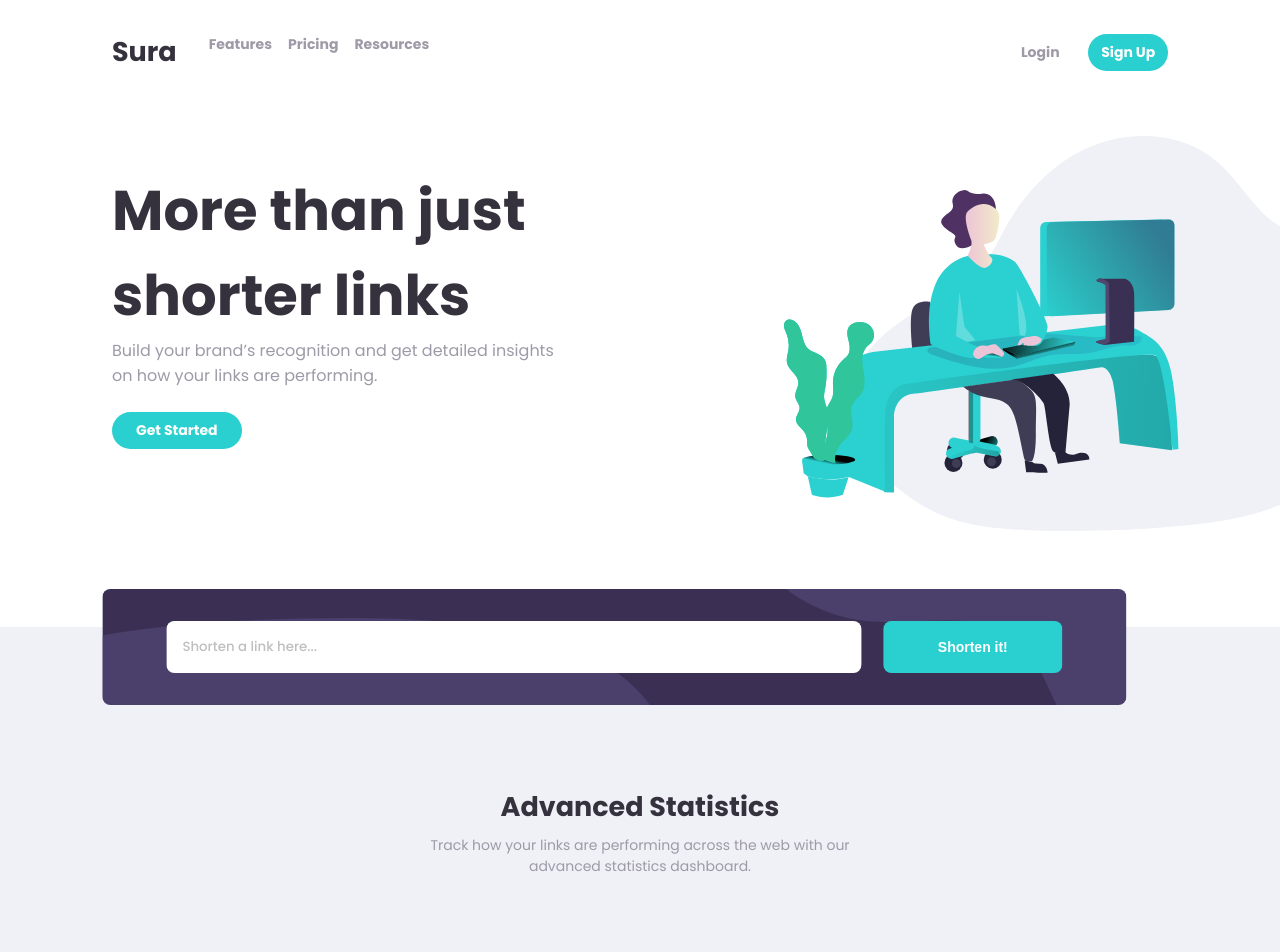
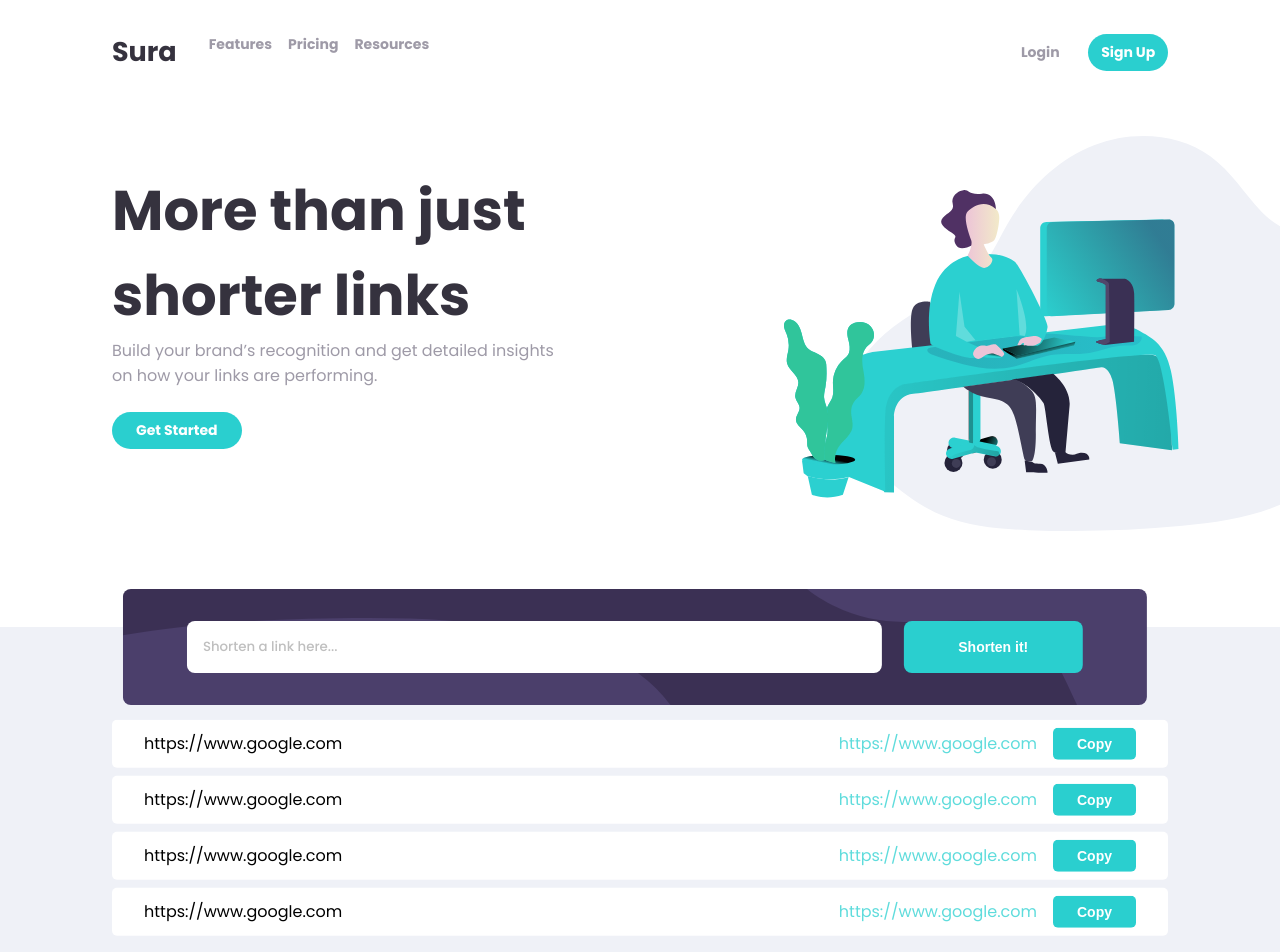
Before and after one commit to DeveloperAspire/sura, a React (Create React App) app: page / in a window 1280 px wide. Shown: the top 952 px of the page. Built offline with nearby package versions, Linux system fonts and the light colour scheme.

Commit message:
Built the Result and Result item component and styled it while adding it to the relevant parent component

```diff
--- a/src/App.js
+++ b/src/App.js
@@ -7,12 +7,14 @@ import Quote from './components/Layout/Quote';
 import Footer from './components/Layout/Footer';
 import Input from './components/Forms/Input';
 
+
 function App() {
   return (
     <React.Fragment>
      <Header/>
      <Hero/>
      <Input/>
+     {/* <Result/> */}
      <Details/>
      <Quote/>
      <Footer/>
--- a/src/components/Forms/Input.module.css
+++ b/src/components/Forms/Input.module.css
@@ -7,7 +7,7 @@
   position: absolute;
   width: 80%;
   border-radius: 0.5rem;
-  transform: translateY(50%) translateX(10%);
+  transform: translateY(50%) translateX(12%);
 
 }
 form{
--- a/src/components/Layout/Details.jsx
+++ b/src/components/Layout/Details.jsx
@@ -1,9 +1,11 @@
 import  classes  from './Details.module.css'
 import React from 'react'
+import Result from "./Result";
 
 const Details = ()=> {
   return (
     <section className={classes.container}>
+      <Result />
       <div className={classes.head}>
         <h1> Advanced Statistics</h1>
         <p>
--- a/src/components/Layout/Quote.module.css
+++ b/src/components/Layout/Quote.module.css
@@ -26,3 +26,7 @@
       font-weight: 700;
       color:white;
 }
+.button:hover{
+      background-color: #5FDCDC;
+      cursor: pointer;
+}
--- a/src/components/Layout/Result.jsx
+++ b/src/components/Layout/Result.jsx
@@ -1,10 +1,17 @@
 import React from 'react'
+import classes from './Result.module.css'
+import ResultItem from './ResultItem'
 
 
 const Result =()=> {
       return (
-            <div>
+        <div className={classes["result--container"]}>
+          <ResultItem />
+          <ResultItem />
+          <ResultItem />
+          <ResultItem />
+        </div>
+      );
+}
 
-            </div>
-      )
-}
+export default Result
--- a/src/components/Layout/Result.module.css
+++ b/src/components/Layout/Result.module.css
@@ -0,0 +1,5 @@
+.result--container{
+      background-color: transparent;
+      transform: translateY(-30%);
+      margin:0 auto;
+}
--- a/src/components/Layout/ResultItem.jsx
+++ b/src/components/Layout/ResultItem.jsx
@@ -0,0 +1,17 @@
+import React from 'react'
+import classes from './ResultItem.module.css'
+
+const ResultItem = ()=> {
+      return (
+        <div className={classes.container}>
+          <p>https://www.google.com</p>
+          <div>
+            <a href="https://www.google.com" className={classes.link}>https://www.google.com</a>
+            <button className={classes.button}>Copy</button>
+          </div>
+        </div>
+      );
+
+}
+
+export default ResultItem
--- a/src/components/Layout/ResultItem.module.css
+++ b/src/components/Layout/ResultItem.module.css
@@ -0,0 +1,30 @@
+.container{
+      background-color: white;
+      margin-bottom: .5rem;
+      padding:.5rem 2rem;
+      display: flex;
+      justify-content: space-between;
+      align-items: center;
+      border-radius: 5px;
+      font-size: 16px;
+}
+.link{
+      color:#5FDCDC;
+      text-decoration: none;
+}
+.button{
+      border:none;
+      display: inline-block;
+      padding:.5rem 1.5rem;
+      font-size: 14px;
+      border-radius: 5px;
+      background-color: transparent;
+       background-color: hsl(180, 66%, 49%);
+      font-weight: 700;
+      color:white;
+      margin-left: 1rem;
+}
+.button:hover{
+      background-color: #5FDCDC;
+      cursor: pointer;
+}
```
